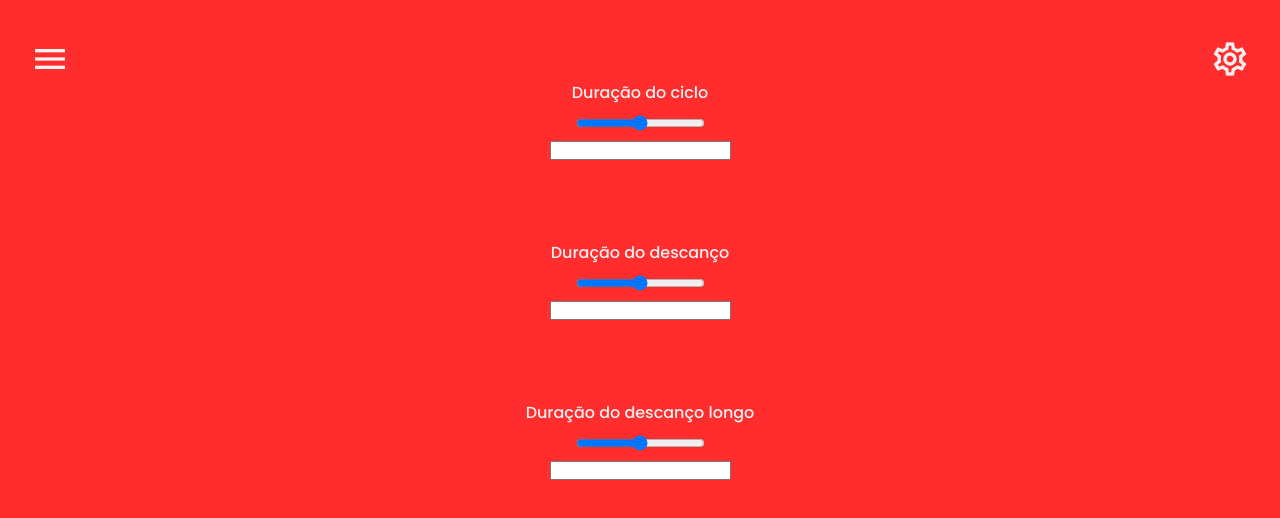
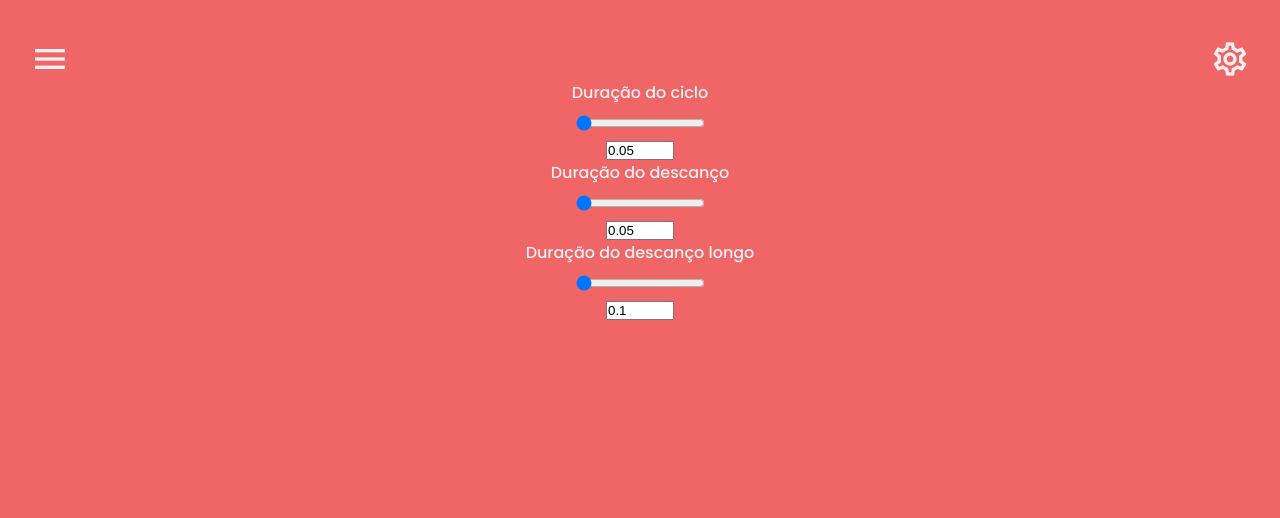
Before and after one commit to JeanRufino/PomoClock, a Vue app: page / in a window 1280 px wide. Shown: the top 518 px of the page. Built offline with nearby package versions, Linux system fonts and the light colour scheme.

Commit message:
Major refactor. options working. added watch events

```diff
--- a/src/App.vue
+++ b/src/App.vue
@@ -1,12 +1,23 @@
 <template>
-    <div id="body" :class="{ cycle: cycleType.isCycle, break: cycleType.isBreak, longBreak: cycleType.isLongBreak }">
+    <div id="body" :class="{ cycle: isCycle, break: isBreak, longBreak: isLongBreak }">
         <header>
             <Menu />
             <img src="./assets/pomodoro.png" alt="A tomato" />
-            <TimerOptions />
+            <TimerOptions
+                v-model:cycleDuration="cycleDuration"
+                v-model:breakDuration="breakDuration"
+                v-model:longBreakDuration="longBreakDuration"
+            />
         </header>
 
-        <Timer v-model:cycleType="cycleType" />
+        <Timer
+            v-model:cycleDuration="cycleDuration"
+            v-model:breakDuration="breakDuration"
+            v-model:longBreakDuration="longBreakDuration"
+            v-model:isCycle="isCycle"
+            v-model:isBreak="isBreak"
+            v-model:isLongBreak="isLongBreak"
+        />
 
         <footer>
             <div>
@@ -31,18 +42,34 @@ export default {
         Menu,
     },
     data() {
+            let cycleDuration = 0.05;
+            let breakDuration = 0.05;
+            let longBreakDuration = 0.1;
+            let isCycle = true;
+            let isBreak = false;
+            let isLongBreak = false;
         return {
-            cycleType: {
-                isCycle: true,
-                isBreak: false,
-                isLongBreak: false,
-            },
-            // periodDurations: {
-            //     cycleDuration,
-            //     breakDuration,
-            //     longBreakDuration,
-            // }
+            cycleDuration,
+            breakDuration,
+            longBreakDuration,
+            isCycle,
+            isBreak,
+            isLongBreak,
         };
+    },
+    watch: {
+        cycleDuration(newVal) {
+            console.log(`Root: ${this.cycleDuration}`)
+            this.cycleDuration = newVal;
+        },
+        breakDuration(newVal) {
+            console.log(`Root: ${this.breakDuration}`)
+            this.breakDuration = newVal;
+        },
+        longBreakDuration(newVal) {
+            console.log(`Root: ${this.longBreakDuration}`)
+            this.longBreakDuration = newVal;
+        },
     }
 };
 </script>
@@ -51,9 +78,9 @@ export default {
 :root {
     --white: #f0f0f0;
     --text-black: #1d2833;
-    --red: #ff2d2d;
-    --blue: #347fca;
-    --dark-blue: #1e4e7e;
+    --red: #f06666;
+    --blue: #6fa8e0;
+    --dark-blue: #5d7a96;
     --green: #3cb842;
 }
 *,
--- a/src/components/Timer.vue
+++ b/src/components/Timer.vue
@@ -27,35 +27,51 @@ import bells from "../assets/bells.wav";
 export default {
     name: "Timer",
     props: {
-        cycleType: {
-            type: Object,
-            required: true
+        cycleDuration: { type: Number, required: true, },
+        breakDuration: { type: Number, required: true, },
+        longBreakDuration: { type: Number, required: true, },
+        isCycle: { type: Boolean, required: true, },
+        isBreak: { type: Boolean, required: true, },
+        isLongBreak: { type: Boolean, required: true, },
+    },
+    data() {
+        return {
+            cycleDurationCopy: this.cycleDuration,
+            breakDurationCopy: this.breakDuration,
+            longBreakDurationCopy: this.longBreakDuration,
+            isCycleCopy: this.isCycle,
+            isBreakCopy: this.isBreak,
+            isLongBreakCopy: this.isLongBreak,
+            timeInSeconds: this.cycleDuration * 60,
+            elapsedTime: 0,
+            cycle: 1,
+            set: 1,
+            interval: null,
+            buttonText: 'play_circle_filled',
+            audio: new Audio(bells),
         }
     },
-    emits: ['update:cycleType'],
-    data() {
-        const cycleDuration = 0.1;
-        const breakDuration = 0.05;
-        const longBreakDuration = 0.1;
-
-        return {
-            cycleDuration,
-            breakDuration,
-            longBreakDuration,
-            isCycle: this.cycleType.isCycle,
-            isBreak: this.cycleType.isBreak,
-            isLongBreak: this.cycleType.isLongBreak,
-            timeInSeconds: cycleDuration * 60,
-            interval: null,
-            cycle: 1,
-            set: 1,
-            buttonText: 'play_circle',
-            audio: new Audio(bells),
-        };
+    watch: {
+        cycleDuration(newVal) {
+            console.log(`timer: ${newVal}`)
+            this.cycleDurationCopy = newVal;
+        },
+        breakDuration(newVal) {
+            console.log(`timer: ${newVal}`)
+            this.breakDurationCopy = newVal;
+        },
+        longBreakDuration(newVal) {
+            console.log(`timer: ${newVal}`)
+            this.longBreakDurationCopy = newVal;
+        },
+        timeInSeconds(newVal) {
+            console.log(newVal)
+            this.timeInSeconds = newVal;
+        }
     },
     methods: {
         click() {
-            if(this.buttonText === 'pause_circle') {
+            if(this.buttonText === 'pause_circle_filled') {
                 this.buttonSwap();
                 return clearInterval(this.interval);
             }
@@ -66,6 +82,7 @@ export default {
             this.interval = setInterval(() => {
                  if(this.timeInSeconds > 0) {
                     this.timeInSeconds -= 1;
+                    this.elapsedTime += 1;
                 } else if(this.timeInSeconds <= 0) {
                     clearInterval(this.interval);
                     this.end();
@@ -74,47 +91,42 @@ export default {
         },
         end() {
             this.playBells();
-            if(this.isCycle) {
-                this.isCycle = false;
+            if(this.isCycleCopy) {
+                this.isCycleCopy = false;
                 if(this.cycle < 4) {
                     this.cycle += 1;
-                    this.isBreak = true;
-                    this.$emit('update:cycleType', {
-                        isCycle: this.isCycle,
-                        isBreak: this.isBreak,
-                        // isLongBreak: this.isLongBreak,
-                    });
+                    this.isBreakCopy = true;
+                    this.$emit('update:isCycle', this.isCycleCopy );
+                    this.$emit('update:isBreak', this.isBreakCopy );
                     this.timeInSeconds = this.breakDuration * 60;
+                    this.elapsedTime = 0;
                 } else if(this.cycle == 4) {
                     this.cycle = 1;
                     this.set += 1;
-                    this.isLongBreak = true;
-                    this.$emit('update:cycleType', {
-                        isCycle: this.isCycle,
-                        // isBreak: this.isBreak,
-                        isLongBreak: this.isLongBreak,
-                    });
+                    this.isLongBreakCopy = true;
+                    this.$emit('update:isCycle', this.isCycleCopy );
+                    this.$emit('update:isLongBreak', this.isLongBreakCopy );
                     this.timeInSeconds = this.longBreakDuration * 60;
+                    this.elapsedTime = 0;
                 }
                 return this.newInterval();
             } else {
-                this.isCycle = true;
-                this.isBreak = false;
-                this.isLongBreak = false;
-                this.$emit('update:cycleType', {
-                        isCycle: this.isCycle,
-                        isBreak: this.isBreak,
-                        isLongBreak: this.isLongBreak,
-                    });
+                this.isCycleCopy = true;
+                this.isBreakCopy = false;
+                this.isLongBreakCopy = false;
+                this.$emit('update:isCycle', this.isCycleCopy );
+                this.$emit('update:isBreak', this.isBreakCopy );
+                this.$emit('update:isLongBreak', this.isLongBreakCopy );
                 this.timeInSeconds = this.cycleDuration * 60;
+                this.elapsedTime = 0;
                 return this.newInterval();
             }
         },
         buttonSwap() {
-            if(this.buttonText === 'play_circle') {
-                this.buttonText = 'pause_circle';
+            if(this.buttonText === 'play_circle_filled') {
+                this.buttonText = 'pause_circle_filled';
             } else {
-                this.buttonText = 'play_circle';
+                this.buttonText = 'play_circle_filled';
             }
         },
         playBells() {
@@ -130,7 +142,7 @@ export default {
             return `${minutesParsed}:${secondsParsed}`
         }
     }
-};
+}
 </script>
 
 <!-- Add "scoped" attribute to limit CSS to this component only -->
@@ -146,7 +158,6 @@ export default {
     margin: 0 auto;
     border: 6px solid var(--white);
     border-radius: 50%;
-    /* color: var(--text-black); */
 }
 .timer .timer-value {
     font-size: 50px;
@@ -155,7 +166,6 @@ export default {
     display: flex;
     justify-content: center;
     align-items: center;
-    /* color: var(--text-black); */
     margin-top: 30px;
     width: 100%;
 }
--- a/src/components/TimerOptions.vue
+++ b/src/components/TimerOptions.vue
@@ -5,17 +5,13 @@
         </span>
     </button>
     <div class="options" :class="{ active: isActive }">
-        <label for="cycleDuration">Duração do ciclo</label>
-        <input id="cycleDuration" type="range">
-        <input id="cycleDuration" type="number">
+        <div v-for="option in options" :key="option.string">
+            <label :for="option.string">{{option.label}}</label>
 
-        <label for="breakDuration">Duração do descanço</label>
-        <input id="breakDuration" type="range">
-        <input id="breakDuration" type="number">
+            <input v-model="option.selector" :id="option.string" type="range" min="0.1" max="60" @input="durationValidation($event, option.string, option.selector)">
 
-        <label for="longBreakDuration">Duração do descanço longo</label>
-        <input id="longBreakDuration" type="range">
-        <input id="longBreakDuration" type="number">
+            <input v-model.number="option.selector" :id="option.string" type="number" min="0.1" max="60" @input="durationValidation($event, option.string, option.selector)">
+        </div>
     </div>
 </template>
 
@@ -23,16 +19,45 @@
 export default {
     name: 'TimerOptions',
     props: {
-
+        cycleDuration: {
+            type: Number,
+            required: true,
+        },
+        breakDuration: {
+            type: Number,
+            required: true,
+        },
+        longBreakDuration: {
+            type: Number,
+            required: true,
+        },
     },
     data() {
         return {
             isActive: true,
+            cycleDurationCopy: this.cycleDuration,
+            breakDurationCopy: this.breakDuration,
+            longBreakDurationCopy: this.longBreakDuration,
+            options: [
+                { selector: this.cycleDuration, string: 'cycleDuration', label: 'Duração do ciclo' },
+                { selector: this.breakDuration, string: 'breakDuration', label: 'Duração do descanço' },
+                { selector: this.longBreakDuration, string: 'longBreakDuration', label: 'Duração do descanço longo' }
+            ]
         }
     },
     methods: {
         toggleOptions() {
             this.isActive ? this.isActive = false : this.isActive = true;
+        },
+        durationValidation(event, string, selector) {
+            if(event.target.value > 60) {
+                event.target.value = 60;
+            } else if (event.target.value <= 0.1 || event.target.value == '' || event.target.value == null) {
+                event.target.value = 0.1;
+            }
+            selector = event.target.value;
+            this.$emit(`update:${string}`, selector );
+            console.log(`Local: ${selector}, String: ${string}, Root: ${this.cycleDuration}, ${this.breakDuration}, ${this.longBreakDuration}`)
         }
     }
 }
```
